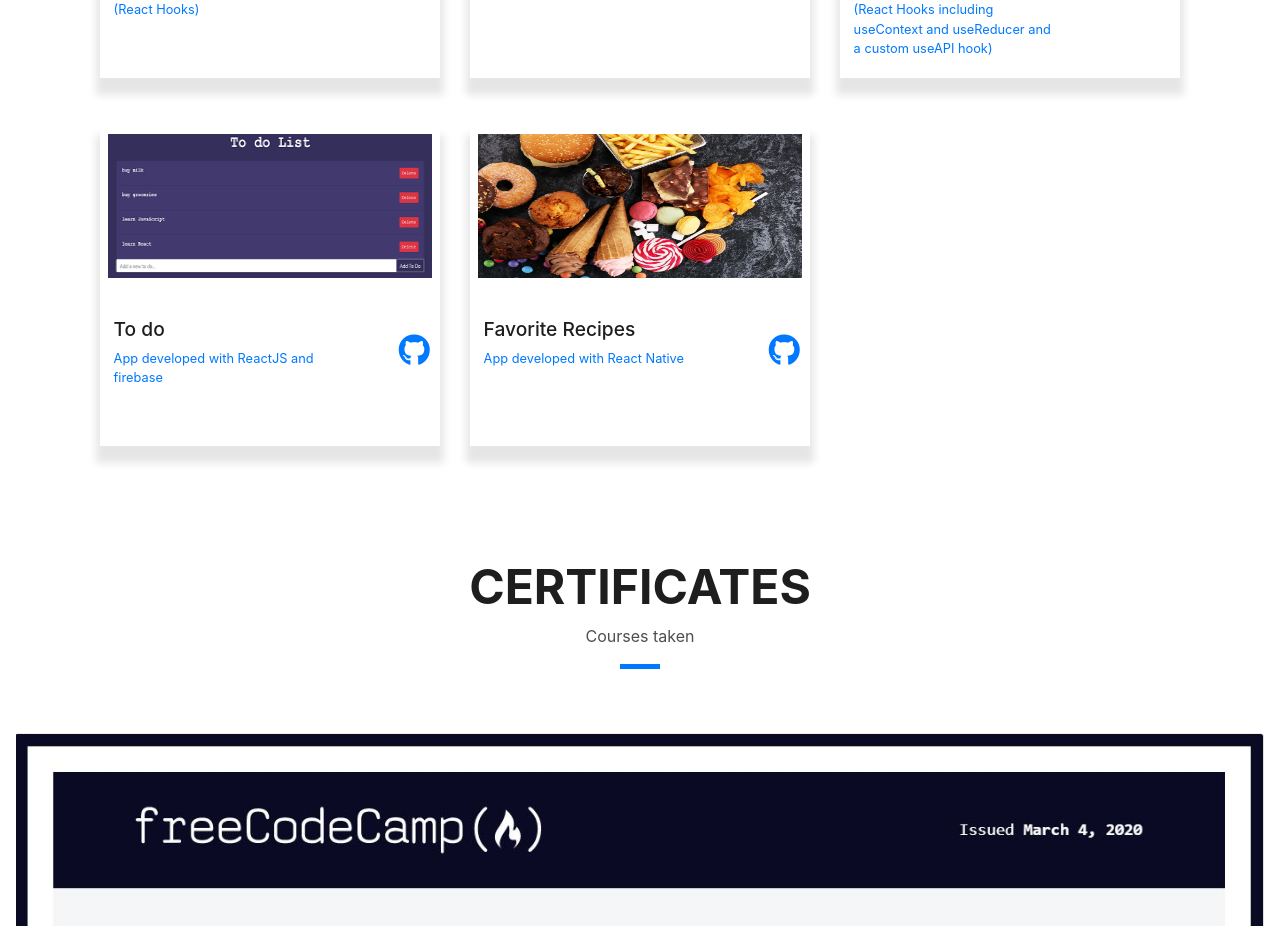
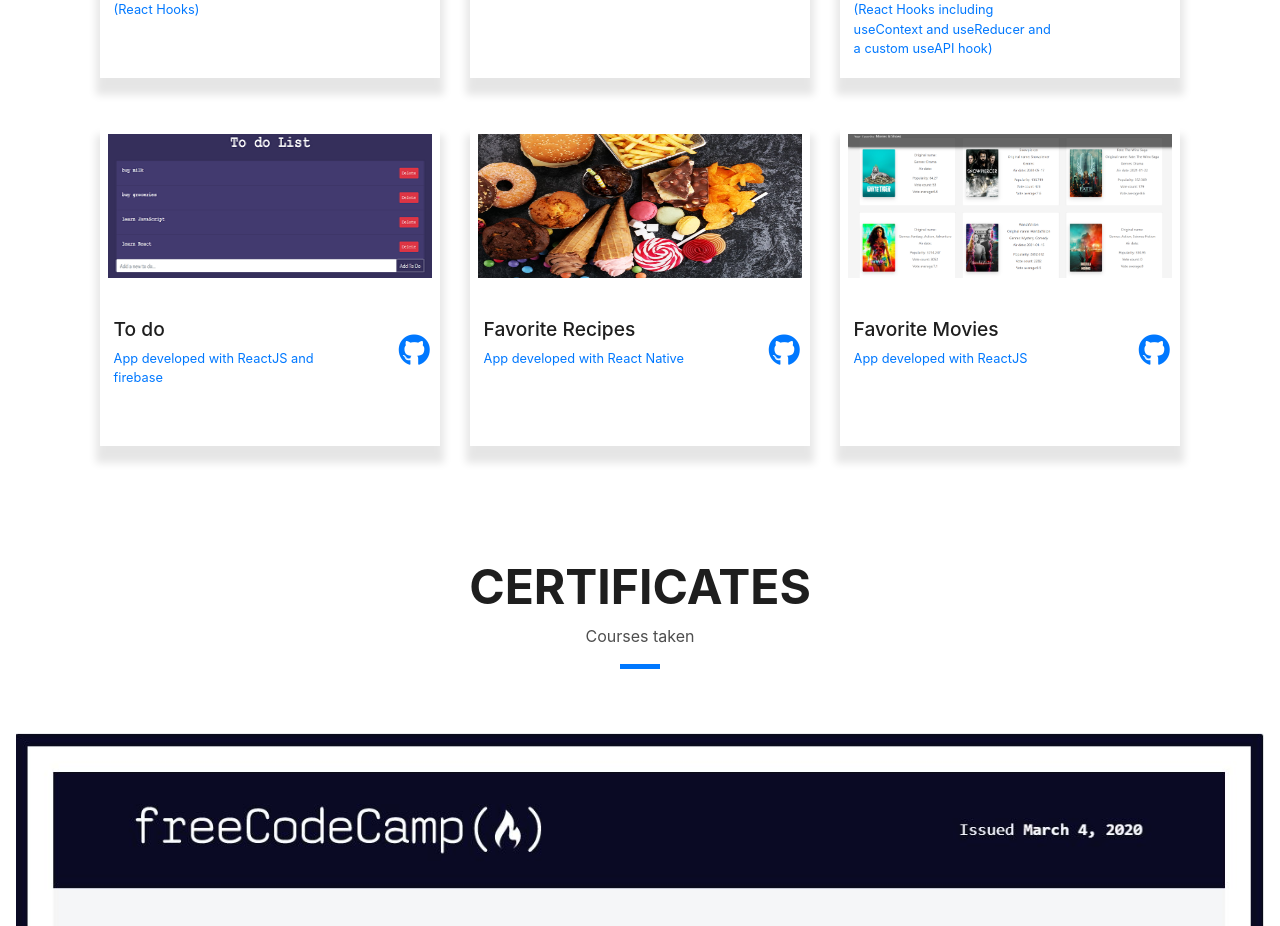
Before and after one commit to bogdantigheci/portfolio, a React (Create React App) app: page / in a window 1280 px wide. Shown: the part 2091-3017 px from the top of the page. Built offline with nearby package versions, Linux system fonts and the light colour scheme.

Commit message:
added movie finder project

```diff
--- a/src/components/Content/projectsList.js
+++ b/src/components/Content/projectsList.js
@@ -80,6 +80,13 @@ const projects = [
     githubLink: 'https://github.com/bogdantigheci/favoriterecipes',
     img: 'img/favrecipes.png',
   },
+  {
+    title: 'Favorite Movies',
+    techStack: 'App developed with ReactJS',
+    projectLink: 'https://findyourmovies.netlify.app/',
+    githubLink: 'https://github.com/bogdantigheci/movie-finder',
+    img: 'img/moviefinder.png',
+  },
 ];
 
 export default projects;
```
Also changed, not shown: public/img/moviefinder.png (added).
